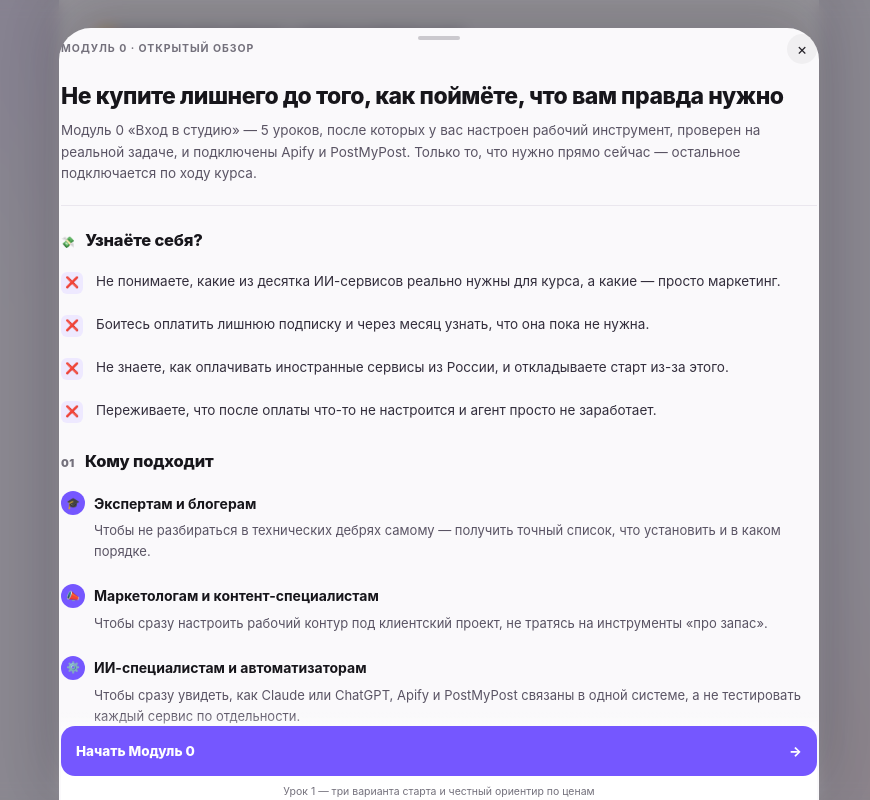
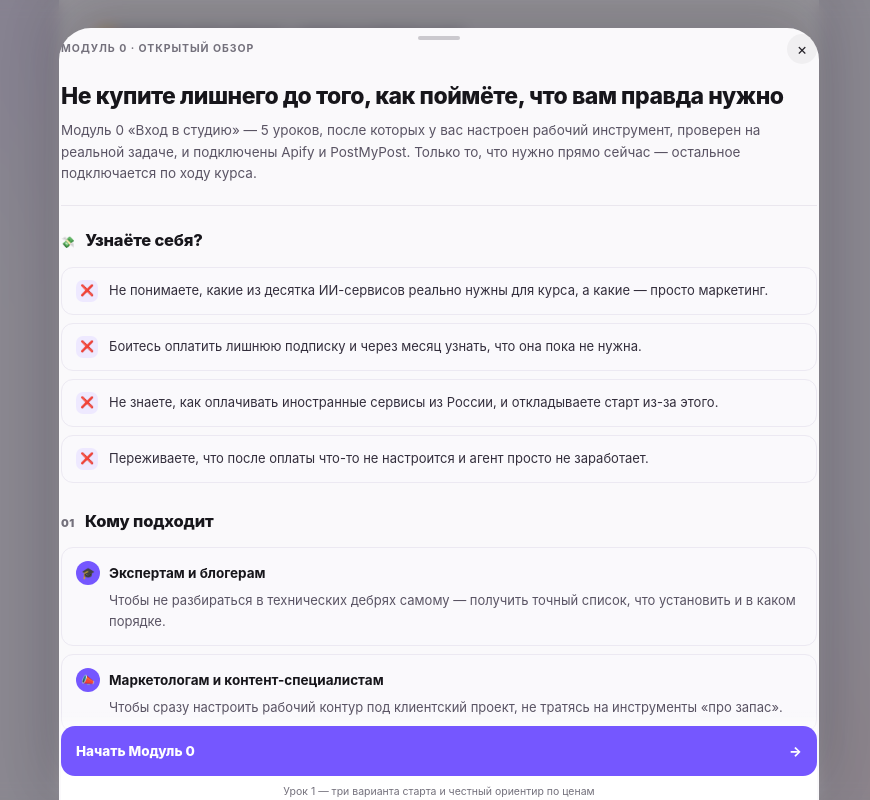
Before and after one commit to tasjakoroleva5942856-cpu/ai-content-studia, a Next.js app: page / in a window 1280 px wide. Both pictures are taken after a click on the button 640 px from the left and 1059 px from the top of the page. Shown: the part 659-1459 px from the top of the page, without its empty margins (201-1071 px from the left). Built offline with nearby package versions, Linux system fonts and the light colour scheme.

Commit message:
Fix duplicated lesson-result text; restore bordered cards in module preview lists

```diff
--- a/app/globals.css
+++ b/app/globals.css
@@ -437,14 +437,14 @@ button { font:inherit; }
 .module-preview .section-head .num { font-size:11px; font-weight:900; color:var(--muted); letter-spacing:.05em; }
 .module-preview .section-head h2 { margin:0; font-size:16.5px; font-weight:800; letter-spacing:-.01em; }
 .module-preview .plain-info { font-size:13.5px; line-height:1.65; color:#332e3c; margin:0 0 14px; }
-.module-preview .scenario-grid { display:flex; flex-direction:column; gap:20px; margin:18px 0; }
-.module-preview .scenario-grid .item { display:flex; align-items:flex-start; gap:13px; font-size:13.5px; line-height:1.6; color:#332e3c; }
-.module-preview .scenario-grid .item .ic { flex:0 0 auto; width:22px; height:22px; margin-top:1px; border-radius:6px; background:var(--preview-accent-soft); color:var(--preview-accent); display:grid; place-items:center; font-size:11px; }
-.module-preview .info-rows { display:flex; flex-direction:column; gap:22px; margin:18px 0; }
-.module-preview .info-rows .row { }
+.module-preview .scenario-grid { display:flex; flex-direction:column; gap:8px; margin:14px 0; }
+.module-preview .scenario-grid .item { display:flex; align-items:center; gap:11px; padding:12px 14px; background:#faf9fc; border:1px solid #ece9f2; border-radius:12px; font-size:13px; line-height:1.5; color:#332e3c; }
+.module-preview .scenario-grid .item .ic { flex:0 0 auto; width:22px; height:22px; border-radius:7px; background:var(--preview-accent-soft); color:var(--preview-accent); display:grid; place-items:center; font-size:11px; }
+.module-preview .info-rows { display:flex; flex-direction:column; gap:8px; margin:14px 0; }
+.module-preview .info-rows .row { padding:13px 14px; background:#faf9fc; border:1px solid #ece9f2; border-radius:12px; }
 .module-preview .info-rows .row .head { display:flex; justify-content:space-between; align-items:center; gap:8px; margin-bottom:5px; }
 .module-preview .info-rows .row .head .name { display:flex; align-items:center; gap:9px; }
-.module-preview .info-rows .row .head b { font-size:14px; }
+.module-preview .info-rows .row .head b { font-size:13.5px; }
 .module-preview .info-rows .row .sub { font-size:13px; color:#5a5464; line-height:1.6; padding-left:33px; }
 .module-preview .dot-ic { width:24px; height:24px; border-radius:50%; display:inline-flex; align-items:center; justify-content:center; font-size:11px; font-weight:900; color:#fff; flex:0 0 auto; background:var(--preview-accent); }
 .module-preview .callout { display:flex; gap:11px; padding:14px 15px; border:1px solid #e0dcea; border-radius:8px; margin:14px 0; font-size:13px; line-height:1.55; background:#faf9fc; }
--- a/app/page.tsx
+++ b/app/page.tsx
@@ -38,12 +38,20 @@ const lessonOverrides: Record<string, { title?: string; note?: string }> = {
 };
 
 function lessonSummary(content: string) {
-  const line = content
+  // Абзацы вида "**Результат урока:** ..." (см. article-callout в LessonArticle
+  // ниже) уже показываются отдельной карточкой в теле урока — если взять их же
+  // сюда, подзаголовок над видео дословно повторит эту карточку. Пропускаем
+  // такие строки и ищем следующую содержательную.
+  const rawParagraphs = content.split("\n").map((item) => item.trim());
+  const candidate = rawParagraphs.find((item) => {
+    if (/^\*\*(Результат|Главное|Важно|Можно|Альтернатива|Самый простой|Никогда)/i.test(item)) return false;
+    const stripped = item.replace(/\[([^\]]+)\]\([^)]+\)/g, "$1").replace(/[#*`]/g, "");
+    return stripped.length > 35;
+  });
+
+  const line = (candidate ?? rawParagraphs.find((item) => item.length > 35) ?? "")
     .replace(/\[([^\]]+)\]\([^)]+\)/g, "$1")
-    .replace(/[#*`]/g, "")
-    .split("\n")
-    .map((item) => item.trim())
-    .find((item) => item.length > 35) || "";
+    .replace(/[#*`]/g, "");
 
   const sentences = line.match(/[^.!?]+[.!?]+/g)?.map((item) => item.trim()) || [];
   if (sentences.length) {
```
